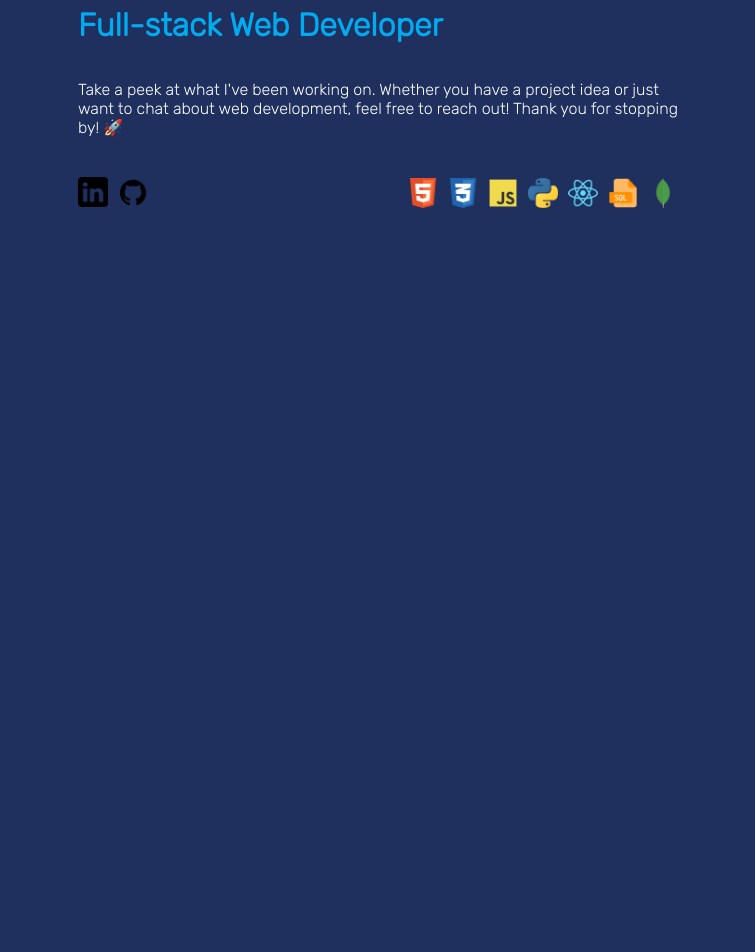
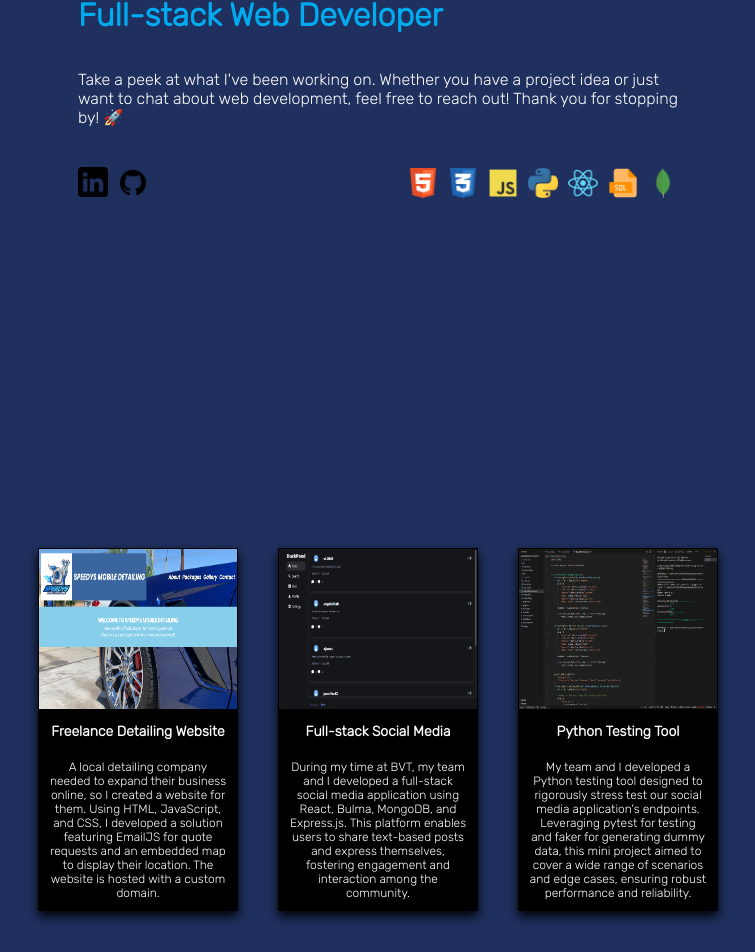
Before and after one commit to vlomeli/react-portfolio, a React (Vite) app: page / in a window 1280 px wide. Shown: the part 301-1253 px from the top of the page, without its empty margins (262-1017 px from the left). Before the commit the page ends 800 px from the top, so only its background shows below. Built offline with nearby package versions, Linux system fonts and the light colour scheme; a web font is replaced by a local one.

Commit message:
making changes to home page and refactoring file structure

```diff
--- a/src/components/Card.jsx
+++ b/src/components/Card.jsx
@@ -1,6 +1,4 @@
-
 import { useState } from "react";
-import CardData from "./CardData.jsx"; // Assuming CardData is exported correctly
 import github from "../images/github.png";
 
 const Card = ({ details }) => {
--- a/src/components/CardData.jsx
+++ b/src/data/CardData.jsx
@@ -8,17 +8,13 @@ import testingtool from "../images/testingtool.png";
 import socialmedia from "../images/socialmedia.png";
 import bitratecalculator from "../images/bitratecalculator.png";
 
-
-
-
 const CardData = [
-
   {
     img: detailing,
     title: "Freelance Detailing Website",
     description:
       "A local detailing company needed to expand their business online, so I created a website for them. Using HTML, JavaScript, and CSS, I developed a solution featuring EmailJS for quote requests and an embedded map to display their location. The website is hosted with a custom domain.",
-    //githubURL: "https://github.com/vlomeli/ddsm-front-end",
+    githubURL: "https://github.com/vlomeli/ddsm-front-end",
   },
   {
     img: socialmedia,
--- /dev/null
+++ b/src/data/TopProjectsData.jsx
@@ -0,0 +1,29 @@
+import detailing from "../images/detailing.png";
+import socialmedia from "../images/socialmedia.png";
+import testingtool from "../images/testingtool.png";
+
+const TopProjectsData = [
+  {
+    img: detailing,
+    title: "Freelance Detailing Website",
+    description:
+      "A local detailing company needed to expand their business online, so I created a website for them. Using HTML, JavaScript, and CSS, I developed a solution featuring EmailJS for quote requests and an embedded map to display their location. The website is hosted with a custom domain.",
+    githubURL: "https://github.com/vlomeli/ddsm-front-end",
+  },
+  {
+    img: socialmedia,
+    title: "Full-stack Social Media",
+    description:
+      "During my time at BVT, my team and I developed a full-stack social media application using React, Bulma, MongoDB, and Express.js. This platform enables users to share text-based posts and express themselves, fostering engagement and interaction among the community.",
+    //githubURL: "https://github.com/vlomeli/ddsm-front-end", "https://github.com/vlomeli/ddsm-back-end",
+  },
+  {
+    img: testingtool,
+    title: "Python Testing Tool",
+    description:
+      "My team and I developed a Python testing tool designed to rigorously stress test our social media application's endpoints. Leveraging pytest for testing and faker for generating dummy data, this mini project aimed to cover a wide range of scenarios and edge cases, ensuring robust performance and reliability.",
+    //githubURL: "https://github.com/vlomeli/ddsm-backend-testing-tool",
+  },
+];
+
+export default TopProjectsData;
--- a/src/pages/Home.jsx
+++ /dev/null
@@ -1,87 +0,0 @@
-import github from '../images/github.png'
-import linkedin from '../images/linkedin.png'
-import html from '../images/html.png'
-import css from '../images/css.png'
-import js from '../images/js.png'
-import react from '../images/react.png'
-import sql from "../images/sql.png";
-import mongodb from "../images/mongodb.png";
-import python from "../images/python1.png";
-
-
-export default function Home() {
-    const linkedinUrl = "https://www.linkedin.com/in/vlomeliponce/";
-    const githubUrl = "https://github.com/vlomeli";
-
-    return (
-      <>
-        <section className="home">
-          <div className="home-content">
-            <h1>Hi, I'm Victor Lomeli Ponce</h1>
-            <h3 className='typing-animation'>Full-stack Web Developer</h3>
-            <p>
-              Take a peek at what I've been working on. Whether you have a
-              project idea or just want to chat about web development, feel free
-              to reach out! Thank you for stopping by! 🚀
-            </p>
-            <div className="socials">
-              <a
-                href={linkedinUrl}
-                target="_blank"
-                rel="noopener noreferrer"
-                className="social-icon"
-              >
-                <img src={linkedin} alt="linkedin logo"></img>
-              </a>
-
-              <a
-                href={githubUrl}
-                target="_blank"
-                rel="noopener noreferrer"
-                className="social-icon"
-              >
-                <img src={github} alt="linkedin logo"></img>
-              </a>
-            </div>
-            <div className="techstack">
-              <h2>
-                <span className="tech-icons">
-                  <img
-                    src={html}
-                    alt="linkedin logo"
-                    className="tech-icon"
-                  ></img>
-                  <img
-                    src={css}
-                    alt="linkedin logo"
-                    className="tech-icon"
-                  ></img>
-                  <img src={js} alt="linkedin logo" className="tech-icon"></img>
-                  <img
-                    src={python}
-                    alt="linkedin logo"
-                    className="tech-icon"
-                  ></img>
-                  <img
-                    src={react}
-                    alt="linkedin logo"
-                    className="tech-icon"
-                  ></img>
-                  <img
-                    src={sql}
-                    alt="linkedin logo"
-                    className="tech-icon"
-                  ></img>
-                  <img
-                    src={mongodb}
-                    alt="linkedin logo"
-                    className="tech-icon"
-                  ></img>
-                </span>
-              </h2>
-            </div>
-          </div>
-        </section>
-      </>
-    );
-}
--- /dev/null
+++ b/src/pages/home/Home.css
@@ -0,0 +1,18 @@
+.top-3 {
+    height: 100vh;
+    padding: 5% 10%;
+    display: flex;
+    justify-content: center;
+    align-items: center;
+    /* background-color: #101c3a;  */
+}
+
+.top-3-title {
+    min-height: 300px;
+    border: 1px solid black;
+    box-shadow: 0 5px 10px black;
+    background-color: black;
+    /* width: calc(25% - 40px); */
+    padding: 20px;
+
+}
--- /dev/null
+++ b/src/pages/home/Home.jsx
@@ -0,0 +1,84 @@
+import github from "../../images/github.png";
+import linkedin from "../../images/linkedin.png";
+import html from "../../images/html.png";
+import js from "../../images/js.png";
+import react from "../../images/react.png";
+import sql from "../../images/sql.png";
+import mongodb from "../../images/mongodb.png";
+import python from "../../images/python1.png";
+import css from "../../images/css.png";
+
+import "./Home.css";
+
+import Card from "../../components/Card";
+import TopProjectsData from "../../data/TopProjectsData";
+
+export default function Home() {
+  const linkedinUrl = "https://www.linkedin.com/in/vlomeliponce/";
+  const githubUrl = "https://github.com/vlomeli";
+
+  return (
+    <>
+      <section className="home">
+        <div className="home-content">
+          <h1>Hi, I'm Victor Lomeli Ponce</h1>
+          <h3 className="typing-animation">Full-stack Web Developer</h3>
+          <p>
+            Take a peek at what I've been working on. Whether you have a project
+            idea or just want to chat about web development, feel free to reach
+            out! Thank you for stopping by! 🚀
+          </p>
+          <div className="socials">
+            <a
+              href={linkedinUrl}
+              target="_blank"
+              rel="noopener noreferrer"
+              className="social-icon"
+            >
+              <img src={linkedin} alt="linkedin logo"></img>
+            </a>
+
+            <a
+              href={githubUrl}
+              target="_blank"
+              rel="noopener noreferrer"
+              className="social-icon"
+            >
+              <img src={github} alt="linkedin logo"></img>
+            </a>
+          </div>
+          <div className="techstack">
+            <h2>
+              <span className="tech-icons">
+                <img src={html} alt="linkedin logo" className="tech-icon"></img>
+                <img src={css} alt="linkedin logo" className="tech-icon"></img>
+                <img src={js} alt="linkedin logo" className="tech-icon"></img>
+                <img
+                  src={python}
+                  alt="linkedin logo"
+                  className="tech-icon"
+                ></img>
+                <img
+                  src={react}
+                  alt="linkedin logo"
+                  className="tech-icon"
+                ></img>
+                <img src={sql} alt="linkedin logo" className="tech-icon"></img>
+                <img
+                  src={mongodb}
+                  alt="linkedin logo"
+                  className="tech-icon"
+                ></img>
+              </span>
+            </h2>
+          </div>
+        </div>
+      </section>
+
+      <section className="top-3">
+        {/* <h1 className="top-3-title"> TOP THREE PROJECTS</h1> */}
+        <Card details={TopProjectsData} />
+      </section>
+    </>
+  );
+}
--- a/src/pages/Projects.jsx
+++ b/src/pages/projects/Projects.jsx
@@ -1,5 +1,5 @@
-import Card from '../components/Card';
-import CardData from '../components/CardData';
+import Card from '../../components/Card';
+import CardData from '../../data/CardData';
 
 export default function Projects() {
     return (
--- a/src/style.css
+++ b/src/style.css
@@ -76,9 +76,17 @@ body {
 }
 
 /*css foR home page */
-.home {
+/* .home {
   display: flex;
   justify-content: center;
+  padding: 10%;
+} */
+
+.home {
+  height: 70vh;
+  display: flex;
+  justify-content: center;
+  align-items: center;
   padding: 10%;
 }
 
```
Also changed, not shown: src/App.jsx (+4 -4 lines), src/pages/about/About.jsx (renamed from src/pages/About.jsx), src/pages/contact/Contact.jsx (renamed from src/pages/Contact.jsx).
